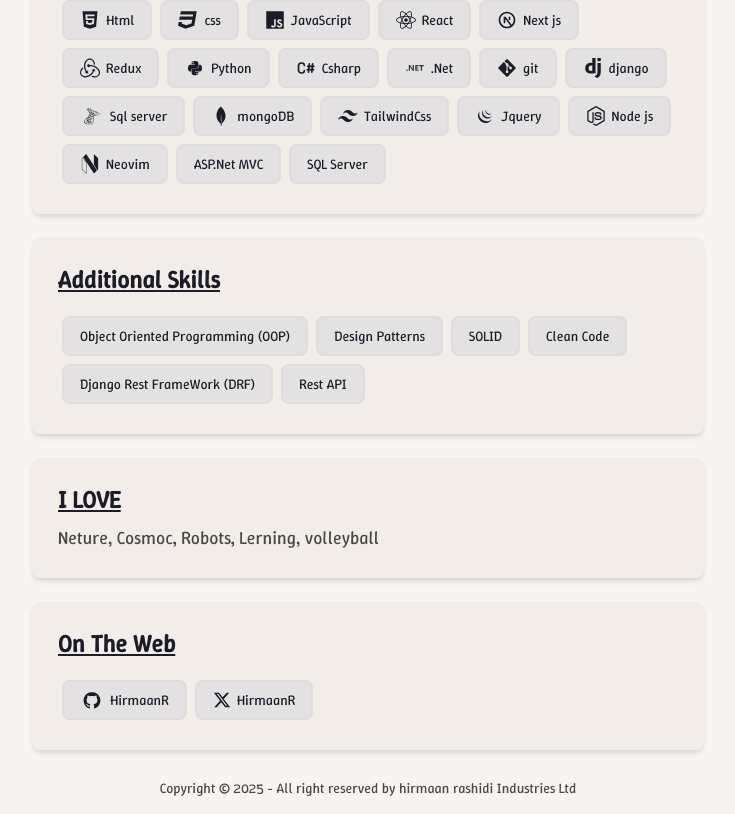
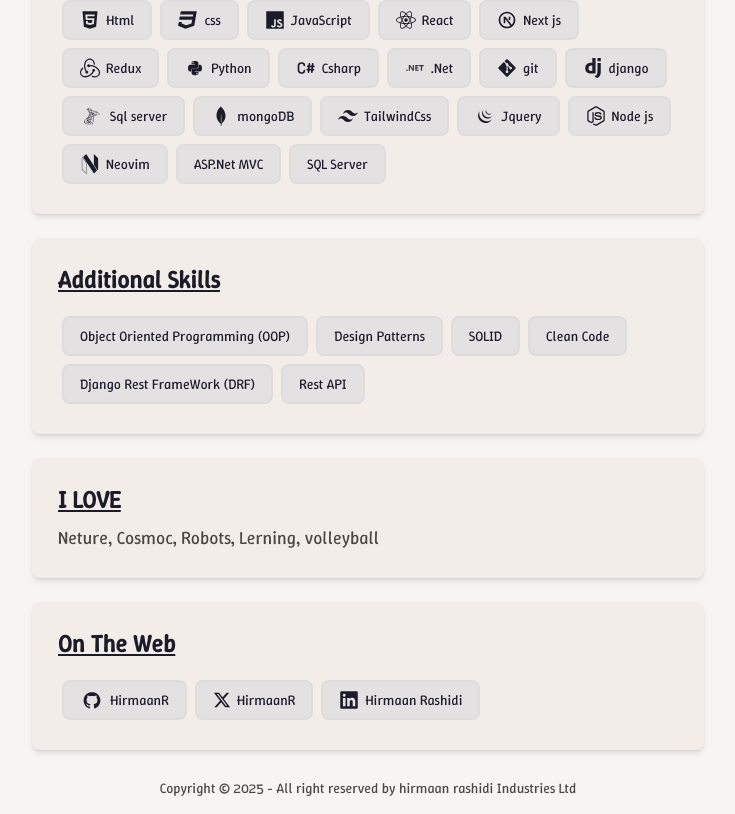
Before and after one commit to HirmaanR/homepage, a Next.js app: page / in a window 1280 px wide. Shown: the part 846-1660 px from the top of the page, without its empty margins (272-1007 px from the left). Built offline with nearby package versions, Linux system fonts and the light colour scheme.

Commit message:
feat: add linkedin buble in social

```diff
--- a/app/page.js
+++ b/app/page.js
@@ -8,7 +8,7 @@ import Link from "next/link";
 
 import { FaArrowRight } from "react-icons/fa";
 import { DiGithubBadge } from "react-icons/di";
-import { FaXTwitter } from "react-icons/fa6";
+import { FaXTwitter, FaLinkedin } from "react-icons/fa6";
 
 export default function Home() {
   return (
@@ -47,6 +47,9 @@ export default function Home() {
               <Bubble title="HirmaanR" url="https://x.com/HirmaanR">
                 <FaXTwitter className="text-lg" />
               </Bubble>
+              <Bubble title="Hirmaan Rashidi" url="https://www.linkedin.com/in/hirmaan-rashidi-70620736b/">
+                <FaLinkedin className="text-xl" />
+              </Bubble>
             </div>
           </Card>
         </div>
```
